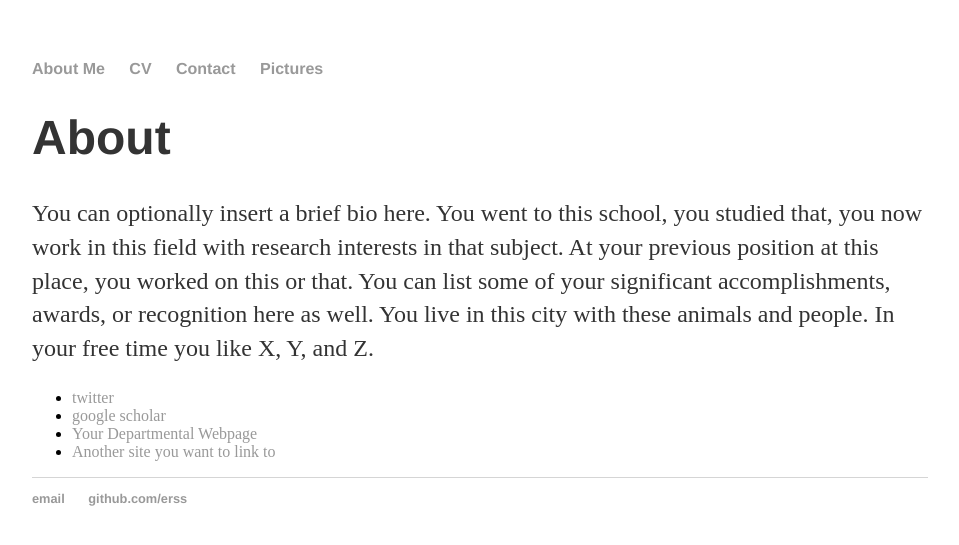
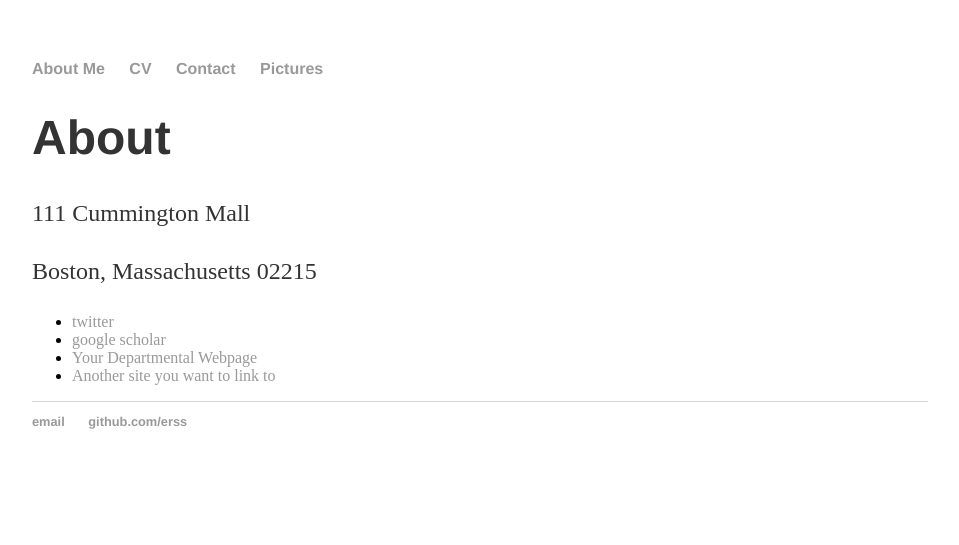
Before and after one commit to erss/erss.github.io, a Jekyll site: the page built from contact/index.html, in a window 1280 px wide. Shown: the top 545 px of the page, without its empty margins (160-1119 px from the left). Built offline with Jekyll 4.4.1, drawn with Linux system fonts in a browser that asks for light colours.

Commit message:
Update index.html

```diff
--- a/contact/index.html
+++ b/contact/index.html
@@ -1,11 +1,12 @@
 ---
 layout: default
-title: About Hank Quinlan
+title: Contact Liz Spencer
 ---
 
 		<div class="about">
 			<h1>About</h1>
-			<p>You can optionally insert a brief bio here. You went to this school, you studied that, you now work in this field with research interests in that subject. At your previous position at this place, you worked on this or that. You can list some of your significant accomplishments, awards, or recognition here as well. You live in this city with these animals and people. In your free time you like X, Y, and Z.</p>
+			<p>111 Cummington Mall </p>
+			<p>Boston, Massachusetts 02215</p>
 
 			<ul class="contacts">
 				<li><a href="https://twitter.com/lizrspencer">twitter</a></li>
```
